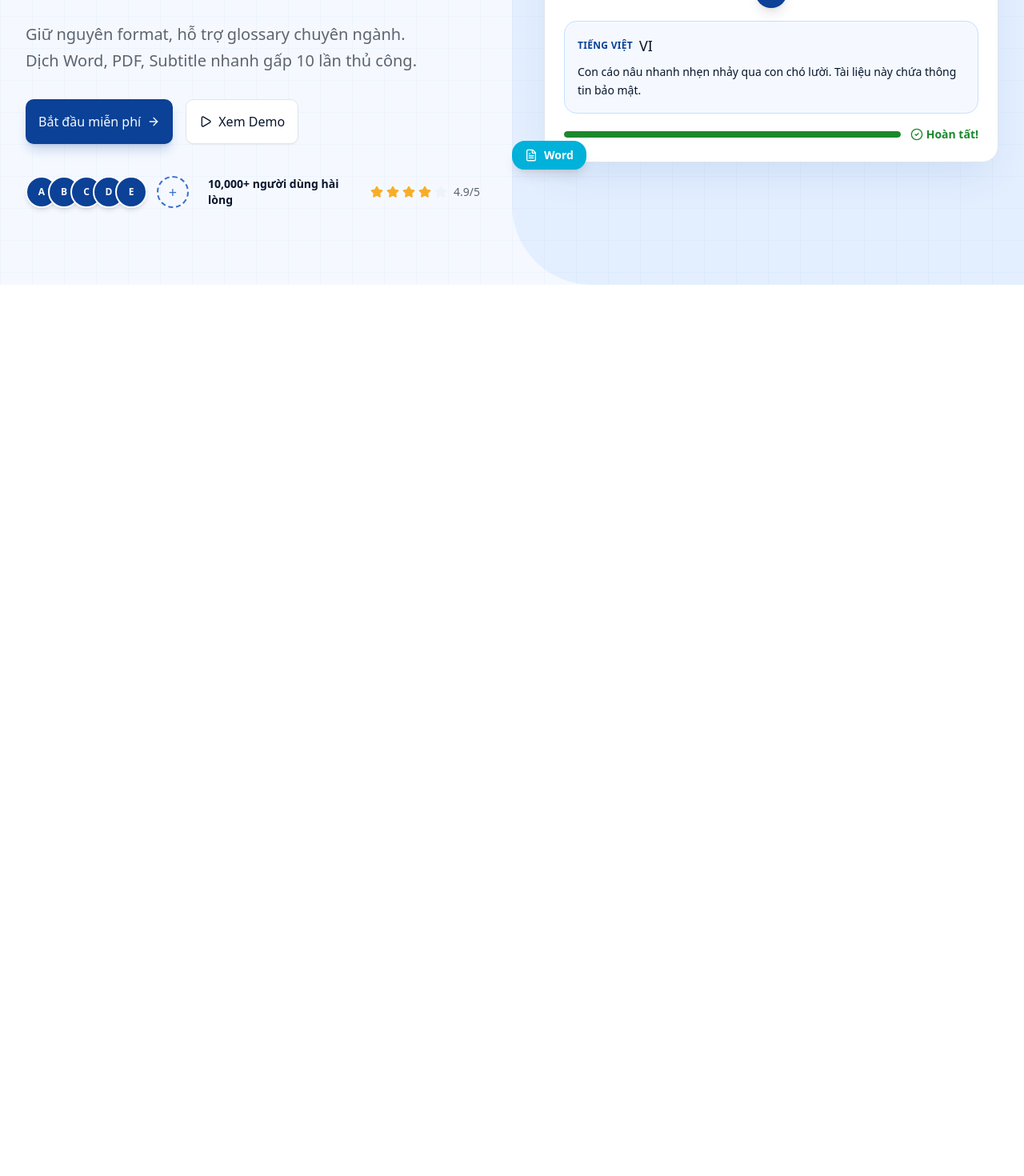
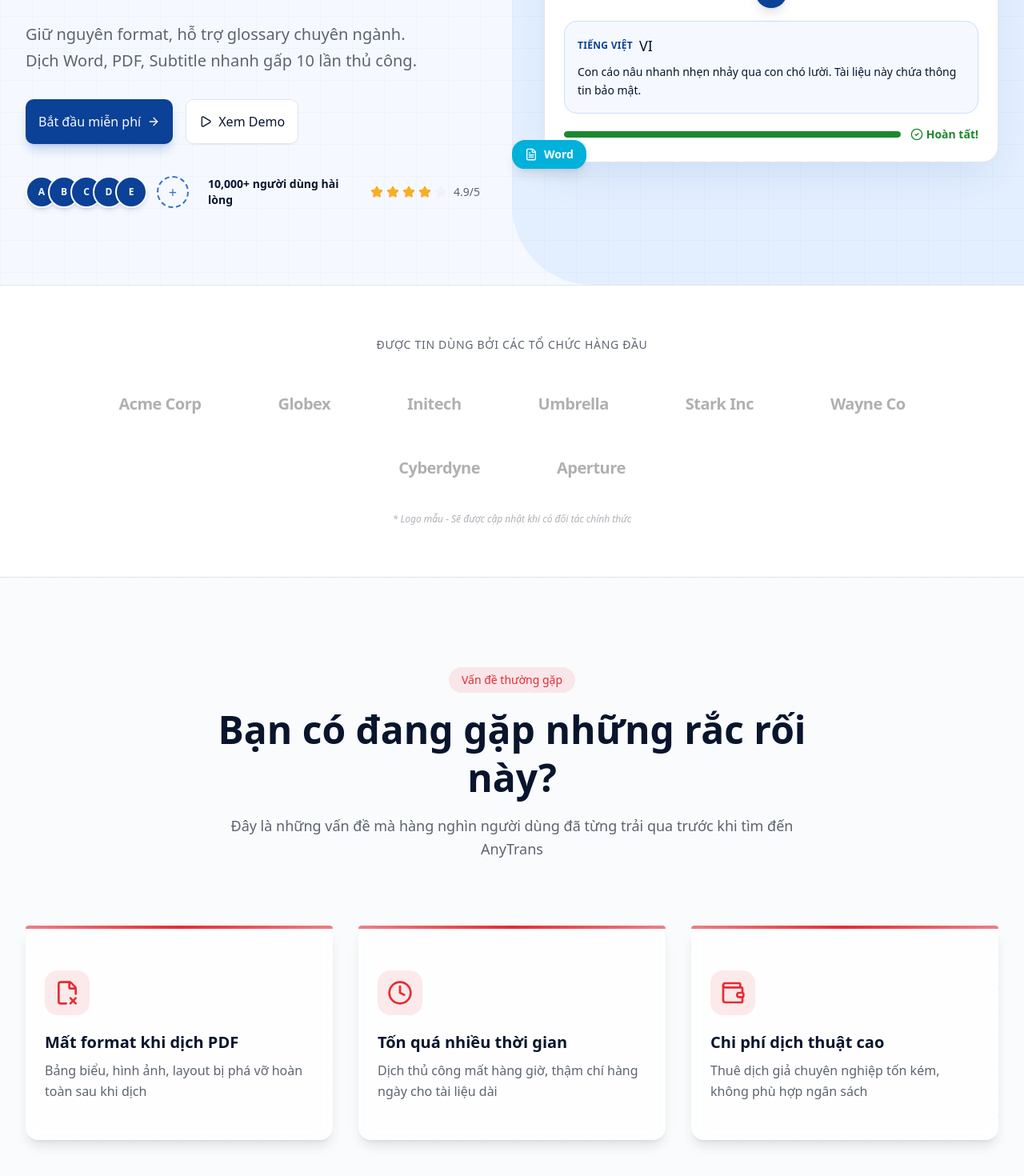
Before and after one commit to HCMUS-AnyTrans/new-frontend, a Next.js app: page / in a window 1280 px wide. Shown: the part 460-1930 px from the top of the page at 80% size. Before the commit the page ends 816 px from the top, so only its background shows below. Built offline with nearby package versions, Linux system fonts and the light colour scheme.

Commit message:
feat: add PainPoints and SocialProof sections to landing page
- Add PainPoints component showing user pain points (format loss, time, cost)
- Add SocialProof component with trust indicators
- Integrate both sections into the homepage after HeroSection

```diff
--- a/src/app/page.tsx
+++ b/src/app/page.tsx
@@ -1,10 +1,13 @@
-import { Header, HeroSection } from "@/components/layout";
+import { Header, HeroSection, PainPoints } from "@/components/layout";
+import { SocialProof } from "@/components/shared";
 
 export default function Home() {
   return (
     <div className="min-h-screen bg-background">
       <Header />
       <HeroSection />
+      <SocialProof />
+      <PainPoints />
     </div>
   );
 }
--- a/src/components/layout/index.ts
+++ b/src/components/layout/index.ts
@@ -3,3 +3,6 @@ export type { HeaderProps, NavItem } from "./header"
 
 export { HeroSection } from "./hero-section"
 export type { HeroSectionProps } from "./hero-section"
+
+export { PainPoints } from "./pain-points"
+export type { PainPointsProps } from "./pain-points"
--- /dev/null
+++ b/src/components/layout/pain-points.tsx
@@ -0,0 +1,146 @@
+"use client"
+
+import { motion } from "framer-motion"
+import { FileX2, Clock, Wallet } from "lucide-react"
+import { Card, CardContent } from "@/components/ui/card"
+import { cn } from "@/lib/utils"
+
+interface PainPoint {
+  icon: React.ReactNode
+  title: string
+  description: string
+}
+
+export interface PainPointsProps {
+  headline?: {
+    badge?: string
+    title: string
+    subtitle?: string
+  }
+  painPoints?: PainPoint[]
+  className?: string
+}
+
+const defaultPainPoints: PainPoint[] = [
+  {
+    icon: <FileX2 className="w-8 h-8" />,
+    title: "Mất format khi dịch PDF",
+    description: "Bảng biểu, hình ảnh, layout bị phá vỡ hoàn toàn sau khi dịch",
+  },
+  {
+    icon: <Clock className="w-8 h-8" />,
+    title: "Tốn quá nhiều thời gian",
+    description: "Dịch thủ công mất hàng giờ, thậm chí hàng ngày cho tài liệu dài",
+  },
+  {
+    icon: <Wallet className="w-8 h-8" />,
+    title: "Chi phí dịch thuật cao",
+    description: "Thuê dịch giả chuyên nghiệp tốn kém, không phù hợp ngân sách",
+  },
+]
+
+const containerVariants = {
+  hidden: { opacity: 0 },
+  visible: {
+    opacity: 1,
+    transition: {
+      staggerChildren: 0.15,
+      delayChildren: 0.1,
+    },
+  },
+}
+
+const itemVariants = {
+  hidden: { opacity: 0, y: 30 },
+  visible: {
+    opacity: 1,
+    y: 0,
+    transition: {
+      duration: 0.5,
+      ease: [0, 0, 0.2, 1] as const,
+    },
+  },
+}
+
+export function PainPoints({
+  headline = {
+    badge: "Vấn đề thường gặp",
+    title: "Bạn có đang gặp những rắc rối này?",
+    subtitle: "Đây là những vấn đề mà hàng nghìn người dùng đã từng trải qua trước khi tìm đến AnyTrans",
+  },
+  painPoints = defaultPainPoints,
+  className,
+}: PainPointsProps) {
+  return (
+    <section
+      className={cn(
+        "relative py-20 lg:py-28 overflow-hidden",
+        className
+      )}
+    >
+      {/* Background */}
+      <div className="absolute inset-0 bg-muted/30 dark:bg-muted/10" />
+
+      {/* Subtle pattern */}
+      <div className="absolute inset-0 bg-[radial-gradient(circle_at_1px_1px,var(--primary-500)_1px,transparent_0)] bg-[size:32px_32px] opacity-[0.03]" />
+
+      <div className="relative max-w-7xl mx-auto px-4 sm:px-6 lg:px-8">
+        {/* Section Header */}
+        <motion.div
+          initial={{ opacity: 0, y: 20 }}
+          whileInView={{ opacity: 1, y: 0 }}
+          viewport={{ once: true, margin: "-100px" }}
+          transition={{ duration: 0.5 }}
+          className="text-center max-w-3xl mx-auto mb-14 lg:mb-20"
+        >
+          {headline.badge && (
+            <span className="inline-block px-4 py-1.5 mb-4 text-sm font-medium text-destructive bg-destructive/10 rounded-full">
+              {headline.badge}
+            </span>
+          )}
+          <h2 className="text-3xl sm:text-4xl lg:text-5xl font-bold text-foreground leading-tight">
+            {headline.title}
+          </h2>
+          {headline.subtitle && (
+            <p className="mt-4 text-lg text-muted-foreground leading-relaxed">
+              {headline.subtitle}
+            </p>
+          )}
+        </motion.div>
+
+        {/* Pain Points Grid */}
+        <motion.div
+          variants={containerVariants}
+          initial="hidden"
+          whileInView="visible"
+          viewport={{ once: true, margin: "-50px" }}
+          className="grid grid-cols-1 md:grid-cols-3 gap-6 lg:gap-8"
+        >
+          {painPoints.map((point, index) => (
+            <motion.div key={index} variants={itemVariants}>
+              <Card className="group relative h-full border-0 bg-background/80 backdrop-blur-sm shadow-lg hover:shadow-xl transition-all duration-300 hover:-translate-y-1">
+                {/* Accent top border */}
+                <div className="absolute inset-x-0 top-0 h-1 bg-gradient-to-r from-destructive/60 via-destructive to-destructive/60 rounded-t-lg" />
+
+                <CardContent className="pt-8 pb-6 px-6">
+                  {/* Icon */}
+                  <div className="inline-flex items-center justify-center w-14 h-14 rounded-xl bg-destructive/10 text-destructive mb-5 group-hover:scale-110 transition-transform duration-300">
+                    {point.icon}
+                  </div>
+
+                  {/* Content */}
+                  <h3 className="text-xl font-semibold text-foreground mb-2">
+                    {point.title}
+                  </h3>
+                  <p className="text-muted-foreground leading-relaxed">
+                    {point.description}
+                  </p>
+                </CardContent>
+              </Card>
+            </motion.div>
+          ))}
+        </motion.div>
+      </div>
+    </section>
+  )
+}
--- a/src/components/shared/index.ts
+++ b/src/components/shared/index.ts
@@ -2,3 +2,4 @@ export { TrustBadge } from "./trust-badge"
 export { AvatarStack } from "./avatar-stack"
 export { StarRating } from "./star-rating"
 export { TranslationDemo } from "./translation-demo"
+export { SocialProof } from "./social-proof"
--- /dev/null
+++ b/src/components/shared/social-proof.tsx
@@ -0,0 +1,118 @@
+"use client"
+
+import { motion, useInView } from "framer-motion"
+import { useRef } from "react"
+import { cn } from "@/lib/utils"
+
+interface Logo {
+  name: string
+  width: number
+}
+
+interface SocialProofProps {
+  title?: string
+  logos?: Logo[]
+  className?: string
+}
+
+const defaultLogos: Logo[] = [
+  { name: "Acme Corp", width: 100 },
+  { name: "Globex", width: 90 },
+  { name: "Initech", width: 95 },
+  { name: "Umbrella", width: 105 },
+  { name: "Stark Inc", width: 100 },
+  { name: "Wayne Co", width: 95 },
+  { name: "Cyberdyne", width: 110 },
+  { name: "Aperture", width: 100 },
+]
+
+function LogoPlaceholder({ name, width }: Logo) {
+  return (
+    <div
+      className="flex items-center justify-center h-12 px-6 grayscale opacity-50 hover:grayscale-0 hover:opacity-100 transition-all duration-300 hover:scale-105"
+      style={{ minWidth: width }}
+    >
+      <span className="text-xl font-bold text-muted-foreground hover:text-primary transition-colors tracking-tight">
+        {name}
+      </span>
+    </div>
+  )
+}
+
+export function SocialProof({
+  title = "Được tin dùng bởi các tổ chức hàng đầu",
+  logos = defaultLogos,
+  className,
+}: SocialProofProps) {
+  const ref = useRef(null)
+  const isInView = useInView(ref, { once: true, margin: "-100px" })
+
+  return (
+    <section
+      ref={ref}
+      className={cn(
+        "relative py-16 bg-background border-y border-border overflow-hidden",
+        className
+      )}
+    >
+      <div className="relative max-w-7xl mx-auto px-4 sm:px-6 lg:px-8">
+        <motion.p
+          initial={{ opacity: 0, y: 20 }}
+          animate={isInView ? { opacity: 1, y: 0 } : {}}
+          transition={{ duration: 0.5 }}
+          className="text-center text-sm font-medium text-muted-foreground uppercase tracking-wider mb-10"
+        >
+          {title}
+        </motion.p>
+
+        {/* Desktop: Grid */}
+        <div className="hidden md:block">
+          <motion.div
+            initial={{ opacity: 0 }}
+            animate={isInView ? { opacity: 1 } : {}}
+            transition={{ duration: 0.5, delay: 0.2 }}
+            className="flex items-center justify-center flex-wrap gap-x-12 gap-y-8"
+          >
+            {logos.map((logo, index) => (
+              <motion.div
+                key={logo.name}
+                initial={{ opacity: 0, y: 20 }}
+                animate={isInView ? { opacity: 1, y: 0 } : {}}
+                transition={{ duration: 0.5, delay: 0.1 * index }}
+              >
+                <LogoPlaceholder name={logo.name} width={logo.width} />
+              </motion.div>
+            ))}
+          </motion.div>
+        </div>
+
+        {/* Mobile: Marquee */}
+        <div className="md:hidden overflow-hidden">
+          <motion.div
+            animate={{ x: [0, -1000] }}
+            transition={{ duration: 20, repeat: Infinity, ease: "linear" }}
+            className="flex gap-12 items-center"
+          >
+            {[...logos, ...logos].map((logo, index) => (
+              <LogoPlaceholder
+                key={`${logo.name}-${index}`}
+                name={logo.name}
+                width={logo.width}
+              />
+            ))}
+          </motion.div>
+        </div>
+
+        {/* Mock indicator */}
+        <motion.p
+          initial={{ opacity: 0 }}
+          animate={isInView ? { opacity: 1 } : {}}
+          transition={{ duration: 0.5, delay: 0.8 }}
+          className="text-center text-xs text-muted-foreground/50 mt-8 italic"
+        >
+          * Logo mẫu - Sẽ được cập nhật khi có đối tác chính thức
+        </motion.p>
+      </div>
+    </section>
+  )
+}
```
